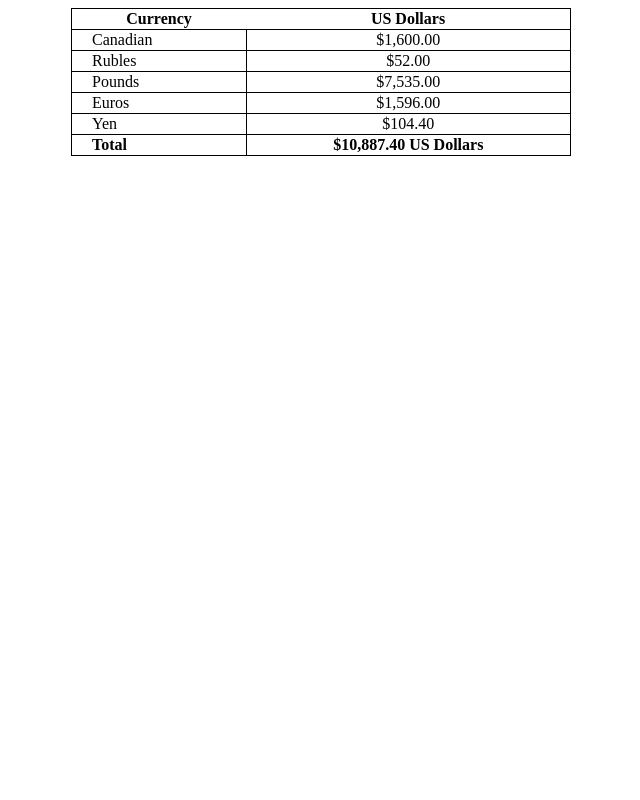
After one commit to IsaacJrTypes/it261, a PHP site: page /currency.php in a window 1280 px wide. The commit adds this page. Shown: the whole page, without its empty margins (319-959 px from the left). Run offline with PHP 8.4, Linux system fonts and the light colour scheme.

Commit message:
add completed assignments

```diff
--- /dev/null
+++ b/weeks/week2/currency.php
@@ -0,0 +1,94 @@
+<?php
+// Exchanges App
+//canada 0.80
+//rubles 0.013
+//pounds 1.37
+//euros 1.14
+//yen 0.0087
+//We have 2000 canadian, rubles, etc
+
+function dollarFormat($value)
+{
+    return '$' . number_format($value, 2);
+}
+
+$canadian = 2000;
+$canadian *= 0.8;
+
+$rubles = 4000;
+$rubles *= 0.013;
+
+$pounds = 5500;
+$pounds *= 1.37;
+
+$euros = 1400;
+$euros *= 1.14;
+
+$yen = 12000;
+$yen *= 0.0087;
+
+$total = $canadian + $rubles + $pounds + $euros + $yen;
+?>
+<style>
+    table {
+        width:500px;
+        margin:0 auto;
+        border: 1px solid black;
+        border-collapse:collapse;
+    }
+    th {
+        /* border:1px solid black; */
+    }
+    td:first-child {
+        border:1px solid black;
+        padding-left:20px;
+    }
+    td:last-child {
+        text-align:center;
+        border:1px solid black;
+    }
+
+</style>
+
+<!DOCTYPE html>
+<html lang="en">
+<head>
+    <meta charset="UTF-8">
+    <meta http-equiv="X-UA-Compatible" content="IE=edge">
+    <meta name="viewport" content="width=device-width, initial-scale=1.0">
+    <title>Currency</title>
+</head>
+<body>
+<table>
+    <tr>
+        <th>Currency</th>
+        <th>US Dollars</th>
+    </tr>
+    <tr>
+        <td>Canadian</td>
+        <td><?php echo dollarFormat($canadian); ?></td>
+    </tr>
+    <tr>
+        <td>Rubles</td>
+        <td><?php echo dollarFormat($rubles); ?></td>
+    </tr>
+    <tr>
+        <td>Pounds</td>
+        <td><?php echo dollarFormat($pounds); ?></td>
+    </tr>
+    <tr>
+        <td>Euros</td>
+        <td><?php echo dollarFormat($euros); ?></td>
+    </tr>
+    <tr>
+        <td>Yen</td>
+        <td><?php echo dollarFormat($yen); ?></td>
+    </tr>
+    <tr>
+        <td><b>Total</b></td>
+        <td><?php echo '<b>' . dollarFormat($total) . ' US Dollars</b>'; ?></td>
+    </tr>
+</table>
+
+</body>
+</html>
```
Also changed, not shown: website/index.php (+4 -4 lines), weeks/week2/currency-logic.php (+24 -1 lines), weeks/week2/var.php (+26 -2 lines).
